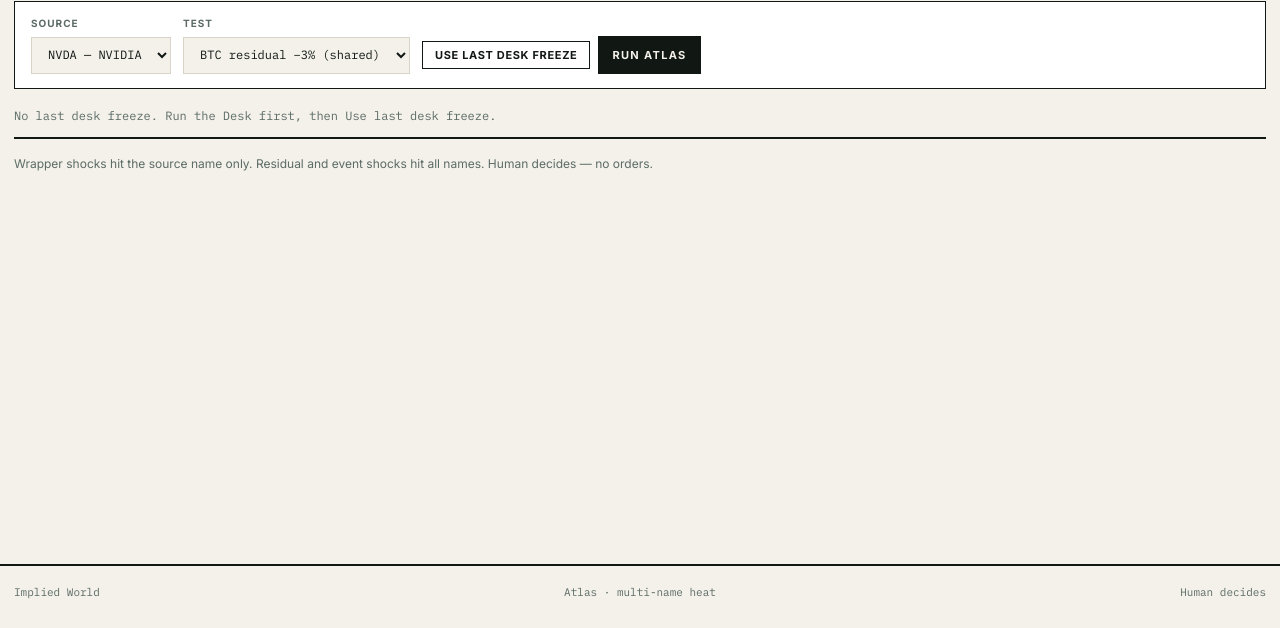
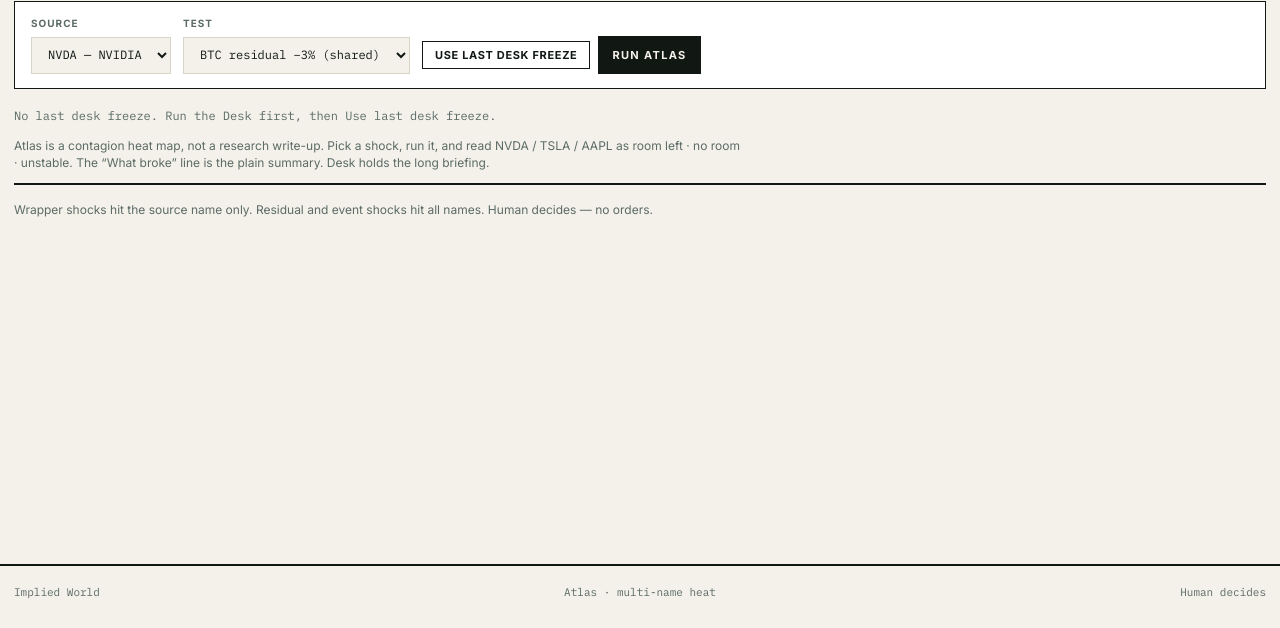
Before and after one commit to comzzy/implied-world, a website: page public/atlas.html in a window 1280 px wide. Shown: the part 172-800 px from the top of the page. Drawn offline with nearby package versions, Linux system fonts and the light colour scheme; a web font is replaced by a local one.

Commit message:
Clarify Atlas is a contagion heat map, not a Desk write-up.
Add a short on-page note so the heat cards and What-broke line are the expected readout.

```diff
--- a/public/atlas.html
+++ b/public/atlas.html
@@ -71,6 +71,10 @@
         </div>
 
         <p class="lattice-meta" id="metaLine">No freeze loaded yet — run the Desk first, then Use last desk freeze.</p>
+        <p class="hint atlas-how">
+          Atlas is a contagion heat map, not a research write-up. Pick a shock, run it, and read NVDA / TSLA / AAPL
+          as room left · no room · unstable. The “What broke” line is the plain summary. Desk holds the long briefing.
+        </p>
         <div class="dq-badge" id="dqBadge" hidden title="Data quality from last desk freeze"></div>
 
         <div class="atlas-callout" id="breakCallout" hidden>
--- a/public/styles.css
+++ b/public/styles.css
@@ -1659,3 +1659,10 @@ table.dense tr.die td { color: var(--bad); }
   background: rgba(0, 0, 0, 0.03);
   border-style: dashed;
 }
+
+
+.atlas-how {
+  margin: 0 0 12px;
+  max-width: 52rem;
+  line-height: 1.45;
+}
```
